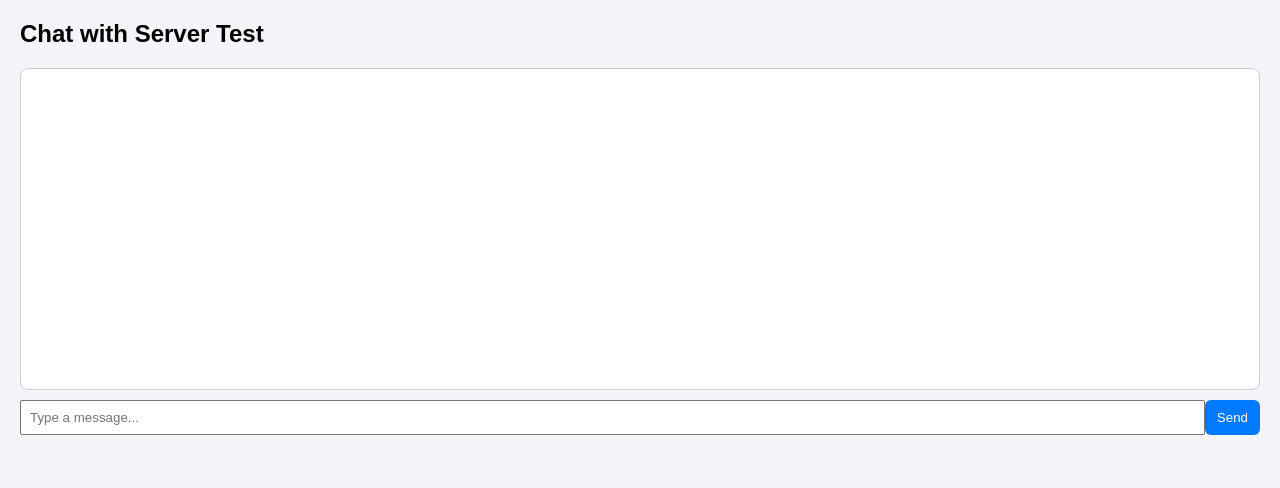
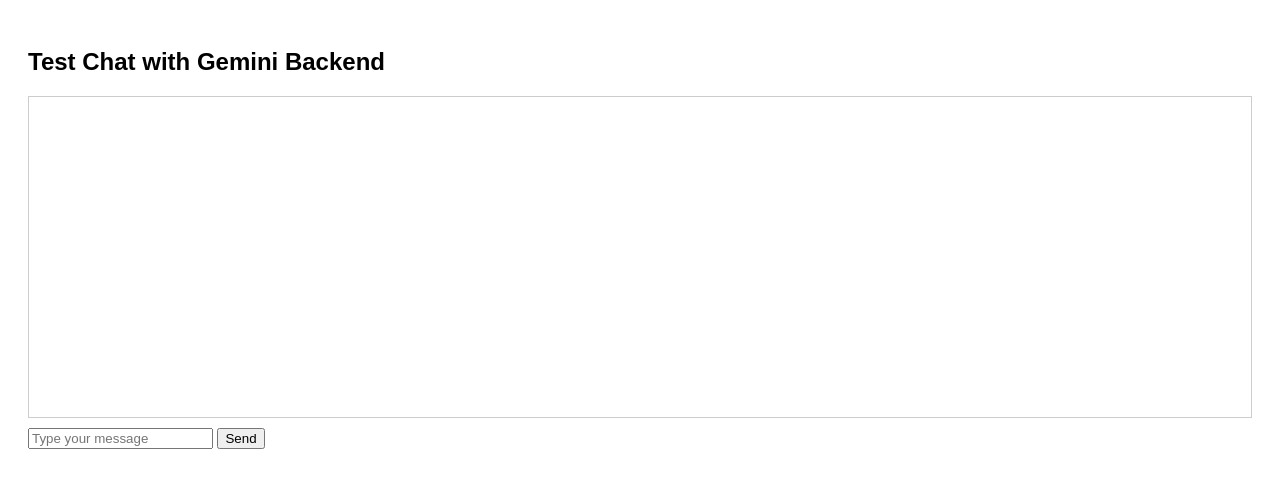
Before and after one commit to dilshad778220-stack/gemini-backend, a website: page public/index.html in a window 1280 px wide. Drawn offline with Linux system fonts and the light colour scheme.

Commit message:
Update index.html

```diff
--- a/public/index.html
+++ b/public/index.html
@@ -2,96 +2,54 @@
 <html lang="en">
 <head>
   <meta charset="UTF-8">
-  <meta name="viewport" content="width=device-width, initial-scale=1.0">
-  <title>Backend Chat Test</title>
+  <title>Gemini Test Chat</title>
   <style>
-    body {
-      font-family: Arial, sans-serif;
-      margin: 20px;
-      background: #f4f4f9;
-    }
-    #chat-box {
-      border: 1px solid #ccc;
-      border-radius: 8px;
-      padding: 10px;
-      height: 300px;
-      overflow-y: auto;
-      margin-bottom: 10px;
-      background: #fff;
-    }
-    .msg {
-      margin: 5px 0;
-      padding: 8px 10px;
-      border-radius: 6px;
-      max-width: 70%;
-    }
-    .user {
-      background: #d1e7dd;
-      text-align: right;
-      margin-left: auto;
-    }
-    .server {
-      background: #f8d7da;
-      text-align: left;
-      margin-right: auto;
-    }
-    #input-area {
-      display: flex;
-    }
-    #message {
-      flex: 1;
-      padding: 8px;
-    }
-    button {
-      padding: 8px 12px;
-      border: none;
-      background: #007bff;
-      color: white;
-      cursor: pointer;
-      border-radius: 6px;
-    }
+    body { font-family: Arial, sans-serif; padding: 20px; }
+    #messages { border: 1px solid #ccc; padding: 10px; height: 300px; overflow-y: auto; margin-bottom: 10px; }
+    .user { color: blue; }
+    .ai { color: green; }
   </style>
 </head>
 <body>
-  <h2>Chat with Server Test</h2>
-  <div id="chat-box"></div>
-  <div id="input-area">
-    <input type="text" id="message" placeholder="Type a message..." />
-    <button onclick="sendMessage()">Send</button>
-  </div>
+  <h2>Test Chat with Gemini Backend</h2>
+  <div id="messages"></div>
+  <input type="text" id="prompt" placeholder="Type your message">
+  <button onclick="sendMessage()">Send</button>
 
   <script>
-    const chatBox = document.getElementById("chat-box");
-    const messageInput = document.getElementById("message");
+    const API_URL = "https://gemini-backend-8yzp.onrender.com/api/gemini";
+    const uid = "test-user"; // temporary fixed UID
 
-    function addMessage(text, type) {
-      const msg = document.createElement("div");
-      msg.classList.add("msg", type);
-      msg.innerText = text;
-      chatBox.appendChild(msg);
-      chatBox.scrollTop = chatBox.scrollHeight;
+    async function sendMessage() {
+      const input = document.getElementById("prompt");
+      const text = input.value.trim();
+      if (!text) return;
+
+      addMessage("You", text, "user");
+      input.value = "";
+
+      try {
+        const res = await fetch(API_URL, {
+          method: "POST",
+          headers: { "Content-Type": "application/json" },
+          body: JSON.stringify({ prompt: text, uid })
+        });
+        const data = await res.json();
+        if (data.reply) {
+          addMessage("AI", data.reply, "ai");
+        } else {
+          addMessage("AI", "⚠️ No reply received", "ai");
+        }
+      } catch (err) {
+        addMessage("Error", err.message, "ai");
+      }
     }
 
-    async function sendMessage() {
-      const text = messageInput.value.trim();
-      if (!text) return;
-
-      addMessage("You: " + text, "user");
-      messageInput.value = "";
-
-      try {
-        const res = await fetch("https://gemini-backend-8yzp.onrender.com/chat", {
-          method: "POST",
-          headers: { "Content-Type": "application/json" },
-          body: JSON.stringify({ message: text })
-        });
-
-        if (!res.ok) throw new Error("Server error " + res.status);
-        const data = await res.json();
-        addMessage("Server: " + (data.reply || JSON.stringify(data)), "server");
-      } catch (err) {
-        addMessage("Error: " + err.message, "server");
-      }
+    function addMessage(sender, text, cls) {
+      const div = document.createElement("div");
+      div.className = cls;
+      div.innerHTML = `<strong>${sender}:</strong> ${text}`;
+      document.getElementById("messages").appendChild(div);
     }
   </script>
 </body>
```
